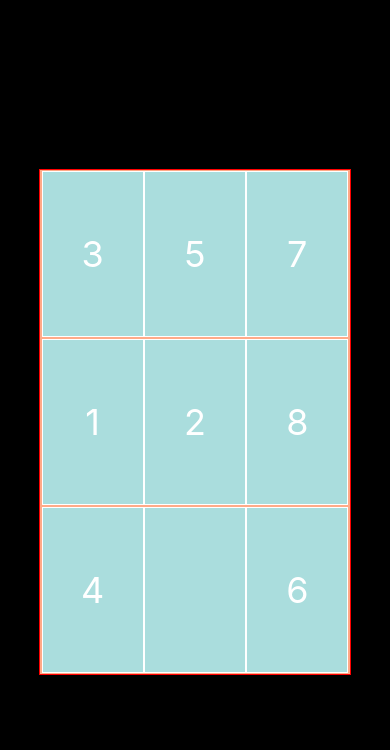
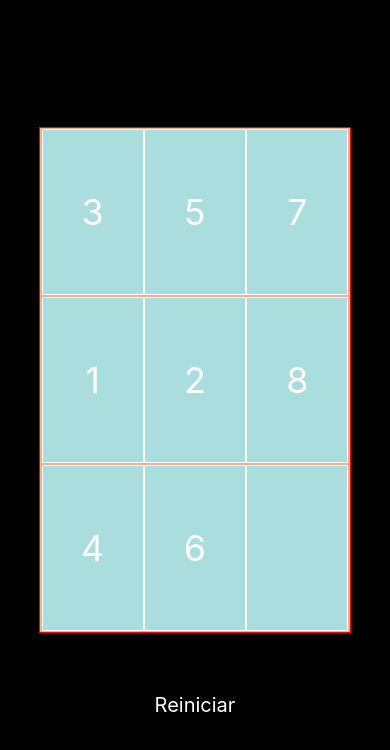
Before and after one commit to helder9991/puzzle-game, a React Native app: screen / in a window 390 px wide. Shown: the top 750 px of the page. Built offline with nearby package versions, Linux system fonts and the light colour scheme.

Commit message:
Remoção de codigo não utilizado; Correção de bug: Jogo não finalizava

```diff
--- a/App.js
+++ b/App.js
@@ -1,5 +1,5 @@
 import React, { useEffect, useState } from 'react';
-import { StyleSheet, Text, View, TouchableOpacity } from 'react-native';
+import { StyleSheet, Text, View, TouchableOpacity, Alert } from 'react-native';
 
 export default function App() {
 
@@ -7,16 +7,6 @@ export default function App() {
     const [size, setSize] = useState(3);
 
     // Inicia matriz com numeros
-    const shuffle = () =>{
-        let aux = [...game];
-        console.log(game)
-        for (let i = 0; i < size*size; i++) {
-            const j = Math.floor(Math.random() * (i + 1));
-            [aux[i], aux[j]] = [aux[j], aux[i]];
-        }
-        setGame(aux);
-    }
-
     const startTable = () => {
         let vet = new Array;
         for (let i = 0; i < size*size; i++) {
@@ -24,7 +14,8 @@ export default function App() {
         }
         vet[8] = '';
 
-        for (let i = 0; i < size*size; i++) {
+        // Embaralha os numeros
+        for (let i = 0; i < size*size-1; i++) {
             const j = Math.floor(Math.random() * (i + 1));
             [vet[i], vet[j]] = [vet[j], vet[i]];
         }
@@ -36,6 +27,19 @@ export default function App() {
         startTable();
     }, [])
 
+    const verify = () => {
+        for (let i = 1; i < size*size; i++)
+            if (game[i - 1] > game[i])
+                return 0
+
+        Alert.alert('Parabéns', 'Você conseguiu resolver o puzzle',[
+            {
+                text: 'Reiniciar',
+                onPress: () => startTable()
+            },
+        ],{cancelable: false})
+
+    }
 
     const move = (position) => {
         // Verifica se é possivel realizar o movimento
@@ -64,7 +68,7 @@ export default function App() {
         }
 
         setGame(vet);
-        console.log(game);
+        verify();
     }
 
     return (
@@ -80,6 +84,9 @@ export default function App() {
                 ))
             }
             </View>
+            <TouchableOpacity onPress={() => startTable()}>
+                <Text style={styles.restartButton}>Reiniciar</Text>
+            </TouchableOpacity>
         </View>
     );
 }
@@ -117,5 +124,10 @@ const styles = StyleSheet.create({
     number:{
         color: "#fff",
         fontSize: 36,
+    },
+    restartButton:{
+        color: '#fff',
+        fontSize: 20,
+        marginTop: 60
     }
 });
```
